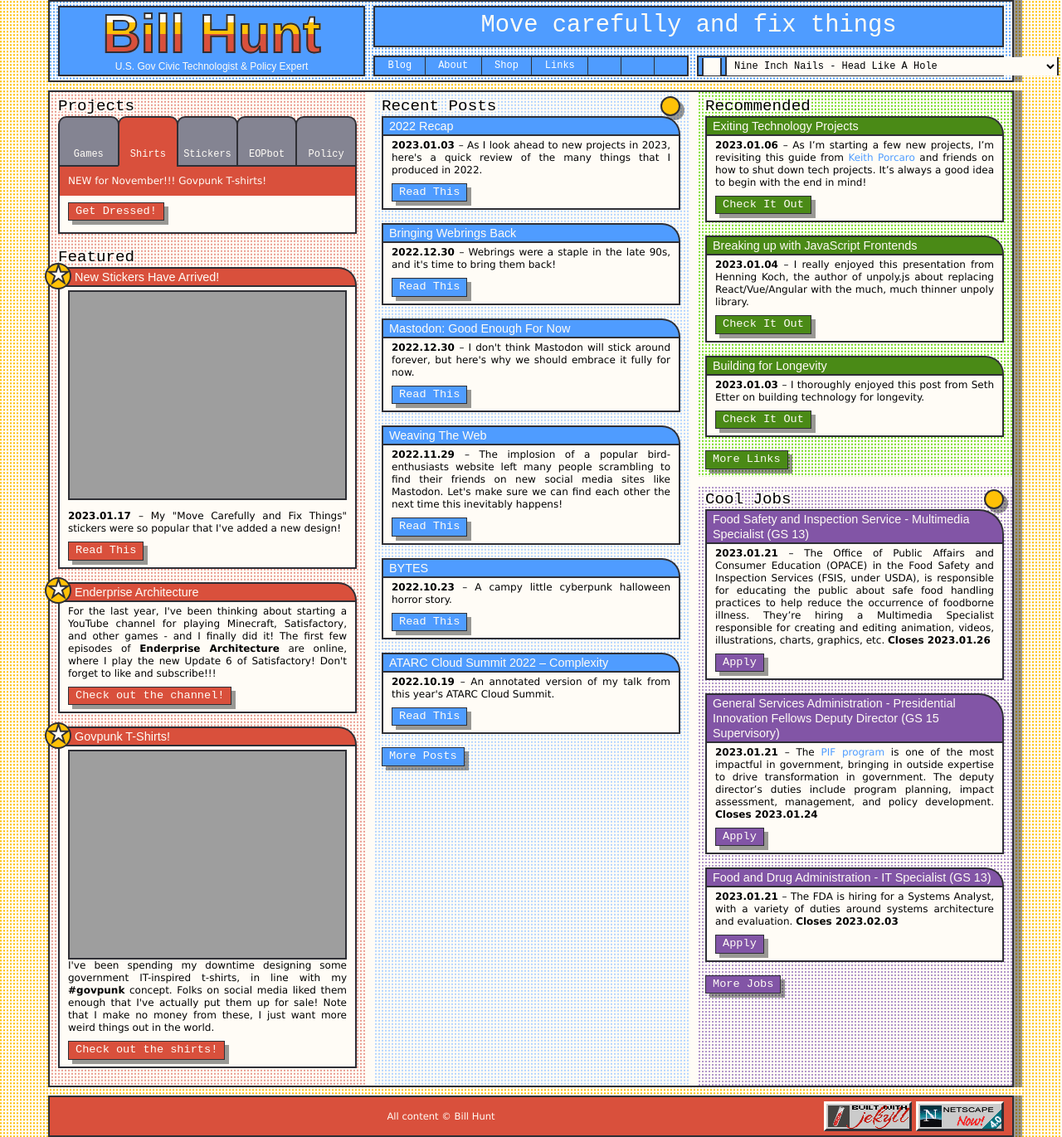
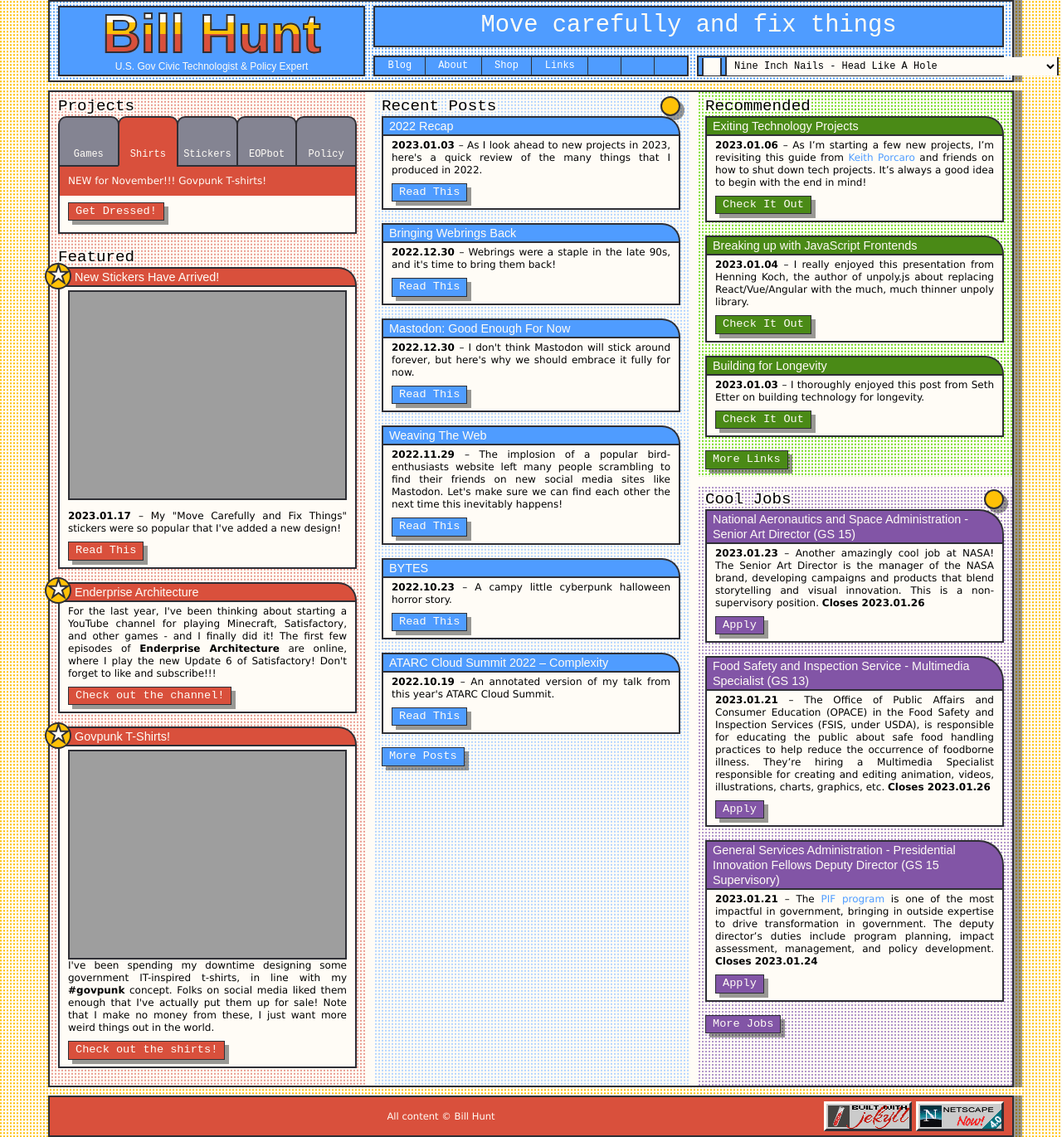
Before and after one commit to krusynth/billhunt.dev, a Jekyll site: the page built from index.md, in a window 1280 px wide. Shown: the whole page at 83% size. Built offline with Jekyll 4.4.1, drawn with Linux system fonts in a browser that asks for light colours; some web fonts are replaced.

Commit message:
Update jobs.

```diff
--- a/_data/jobs.yml
+++ b/_data/jobs.yml
@@ -1,3 +1,9 @@
+- title: National Aeronautics and Space Administration - Senior Art Director (GS 15)
+  url: https://www.usajobs.gov/job/700969600
+  date: 2023-01-23
+  closes: 2023-01-26
+  content: Another amazingly cool job at NASA! The Senior Art Director is the manager of the NASA brand, developing campaigns and products that blend storytelling and visual innovation. This is a non-supervisory position.
+
 - title: Food Safety and Inspection Service - Multimedia Specialist (GS 13)
   url: https://www.usajobs.gov/job/699648500
   date: 2023-01-21
```
